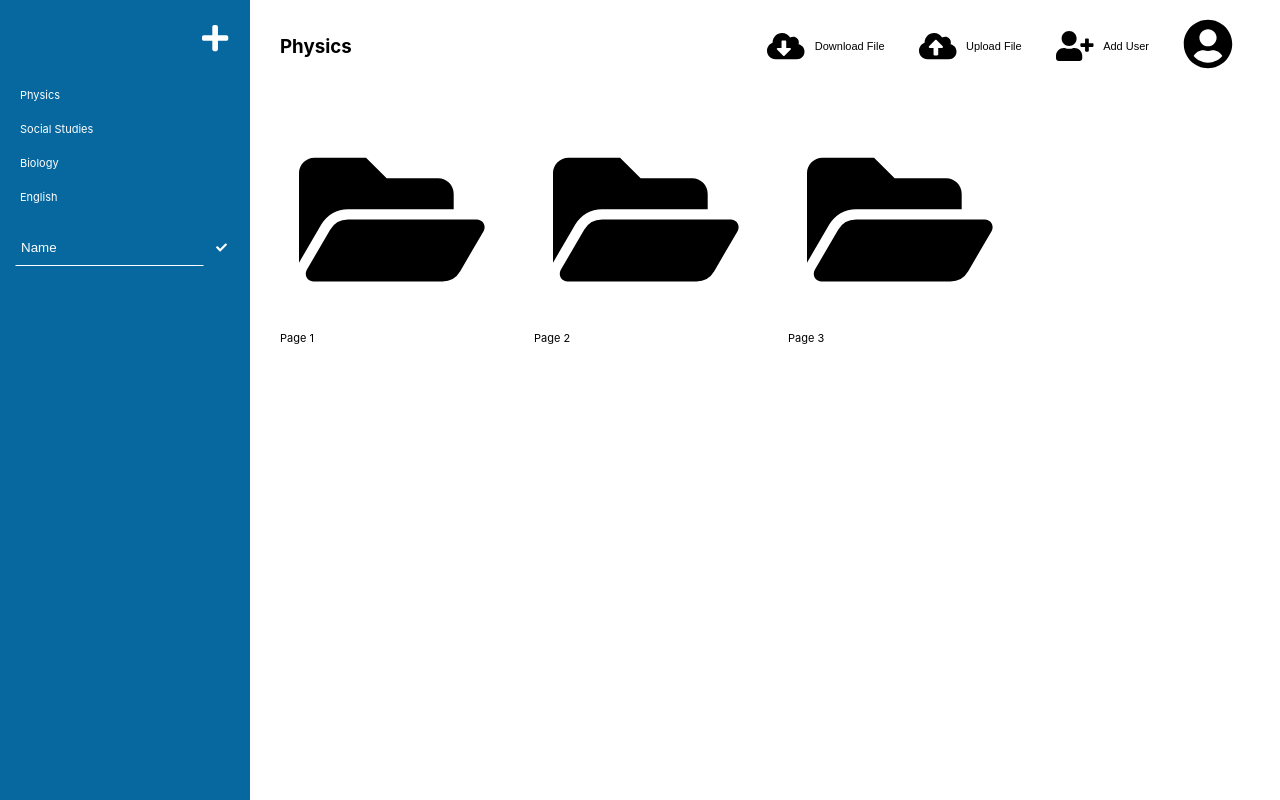
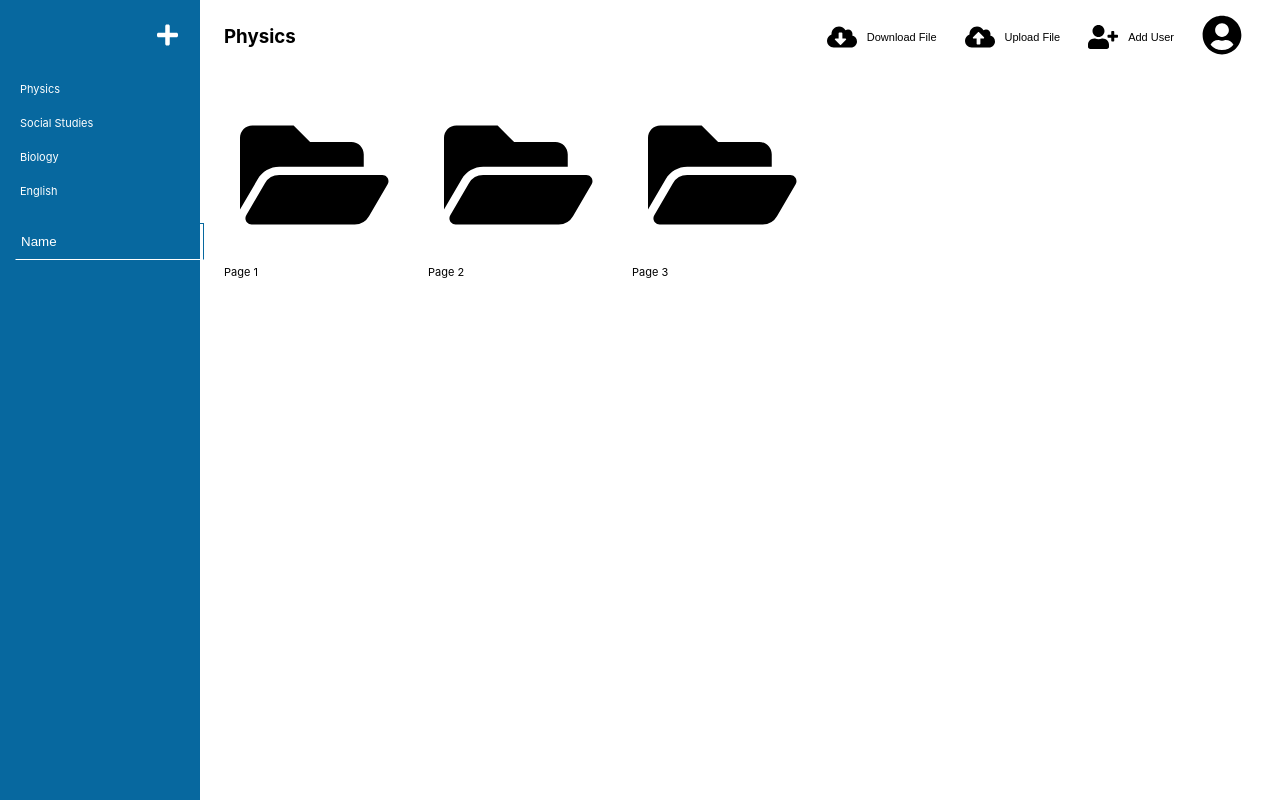
Before and after one commit to hyungmogu/note-sharing-app, a React (Create React App) app in the folder web/: page /note-sharing-app/notes/1 in a window 1280 px wide. Built offline with nearby package versions, Linux system fonts and the light colour scheme.

Commit message:
style: resize dimensions

```diff
--- a/web/src/App.scss
+++ b/web/src/App.scss
@@ -6,14 +6,14 @@ $color-white: white;
 $color-black: black;
 $color-grey: #CCCCCC;
 
-$header-width: 250px;
-$header-height-mobile: 75px;
+$header-width: 200px;
+$header-height-mobile: 60px;
 
 $screen-height: 100vh;
 
-$content-padding: 30px;
-$image-dimension: 220px;
-$container-spacing: 15px;
+$content-padding: 24px;
+$image-dimension: 176px;
+$container-spacing: 12px;
 
 a, button, p, span {
   font-size: $default-font-size;
@@ -77,7 +77,7 @@ input {
     padding: 20px;
     text-align: right;
     width: 100%;
-    font-size: 30px;
+    font-size: 24px;
     font-weight: bold;
     color: $color-white;
 
@@ -92,7 +92,7 @@ input {
   }
 
   &.button--type-menu {
-    font-size: 30px;
+    font-size: 24px;
     font-weight: bold;
     color: $color-white;
 
@@ -120,7 +120,7 @@ input {
   }
 
   &.button--type-user {
-    font-size: 50px;
+    font-size: 40px;
     padding: $container-spacing;
 
     &:focus {
@@ -140,7 +140,7 @@ input {
     align-items: center;
 
     svg {
-      font-size: 30px;
+      font-size: 24px;
       margin-right: 10px;
     }
 
```
